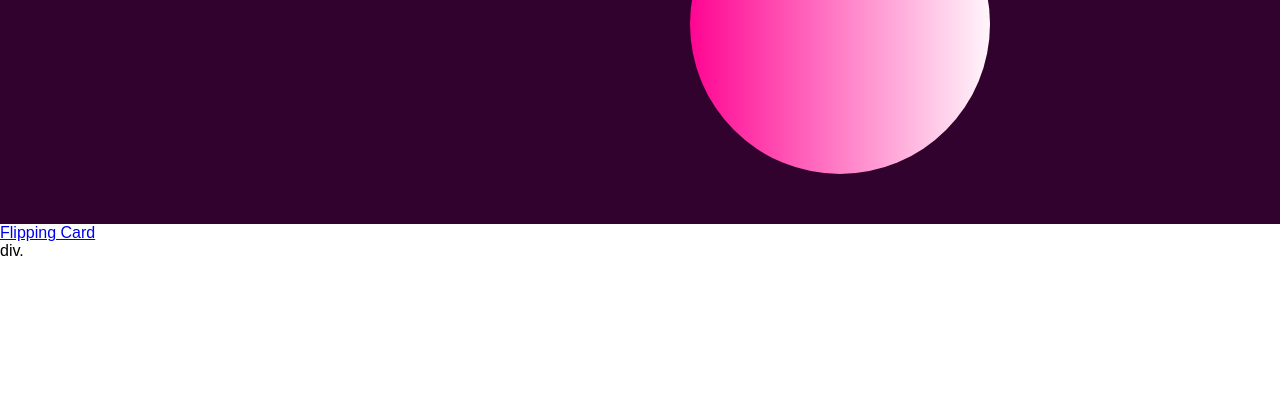
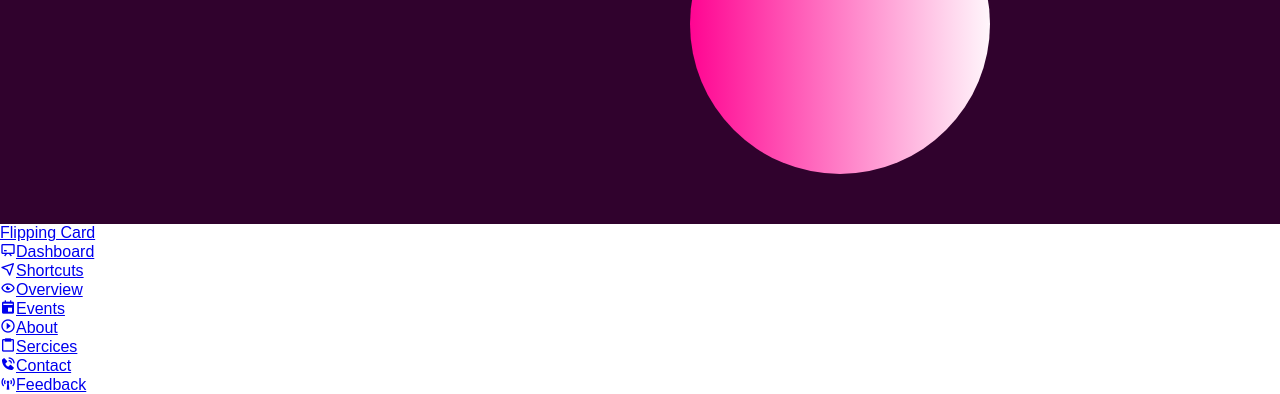
Before and after one commit to NguyenDucTam2801/HTML-CSS-Exercise, a plain HTML site: page Ex2/index.html in a window 1280 px wide. Shown: the part 576-970 px from the top of the page. Before the commit the page ends 836 px from the top, so only its background shows below. Drawn offline with nearby package versions, Linux system fonts and the light colour scheme; a web font is replaced by a local one.

Commit message:
side bar

```diff
--- a/Ex2/index.html
+++ b/Ex2/index.html
@@ -71,7 +71,24 @@
             <div class="logo">
                 <a href="#">Flipping Card</a>
             </div>
-            div.
+            <div class="menu">
+                <ul class="section">
+                    <li><a href="#"><i class='bx bx-chalkboard'></i>Dashboard</a></li>
+                    <li><a href="#"><i class='bx bx-navigation'></i>Shortcuts</a></li>
+                    <li><a href="#"><i class='bx bx-show-alt'></i>Overview</a></li>
+                    <li><a href="#"><i class='bx bxs-calendar-event'></i>Events</a></li>
+                    <li><a href="#"><i class='bx bx-caret-right-circle' ></i>About</a></li>
+                    <li><a href="#"><i class='bx bx-clipboard'></i>Sercices</a></li>
+                    <li><a href="#"><i class='bx bxs-phone-call' ></i>Contact</a></li>
+                    <li><a href="#"><i class='bx bx-broadcast'></i>Feedback</a></li>
+                </ul>
+            </div>
+            <div class="social-media">
+                <a href="#" class="fb"></a>
+                <a href="#" class="ins"></a>
+                <a href="#" class="tw"></a>
+                <a href="#" class="github"></a>
+            </div>
         </div>
     </div>
 </body>
--- a/Ex2/style.css
+++ b/Ex2/style.css
@@ -43,7 +43,7 @@ section::after {
     z-index: 100;
     width: 500px;
     height: 300px;
-    transition: 10s;
+    transition: 1s;
     transform-style:preserve-3d;
 }
 
```
